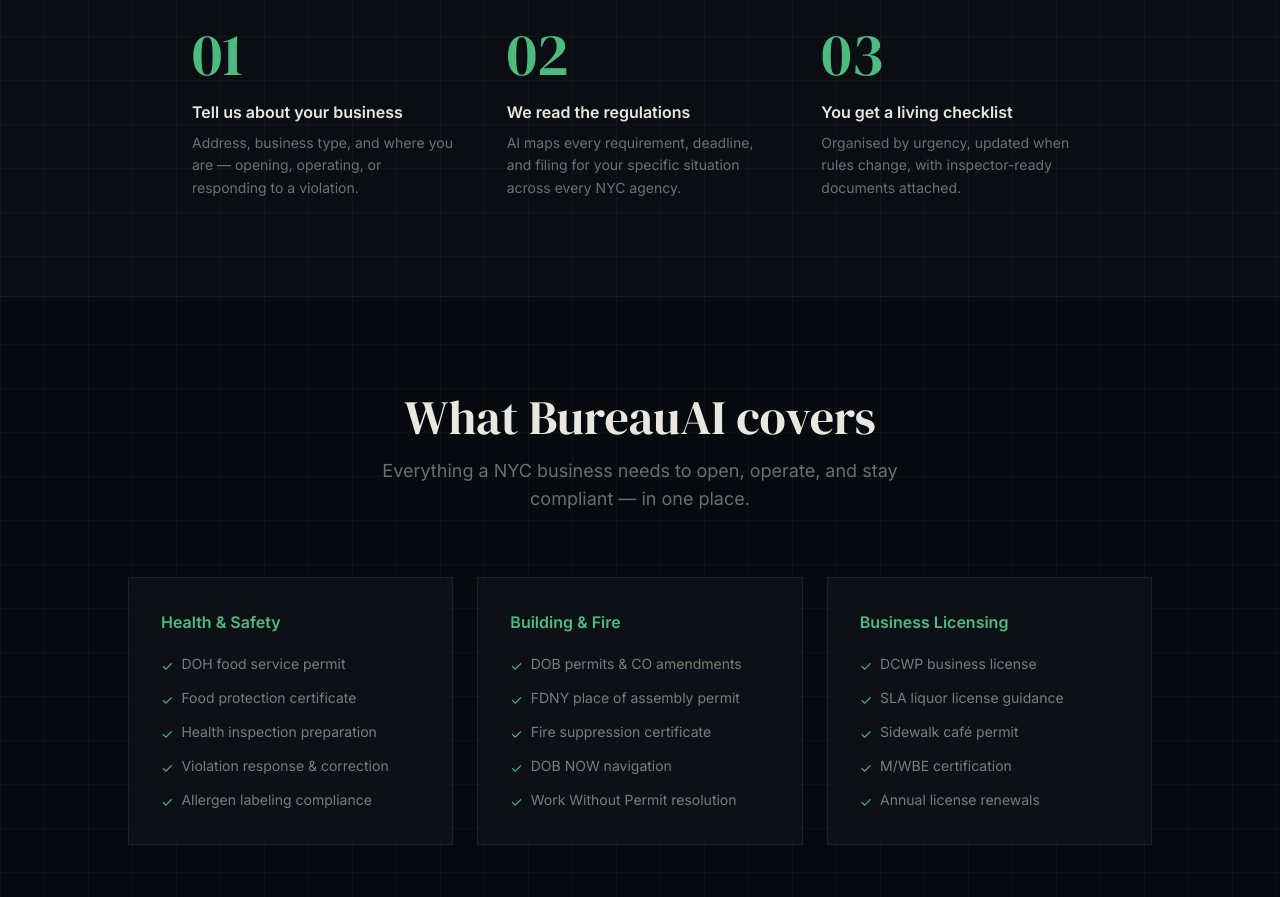
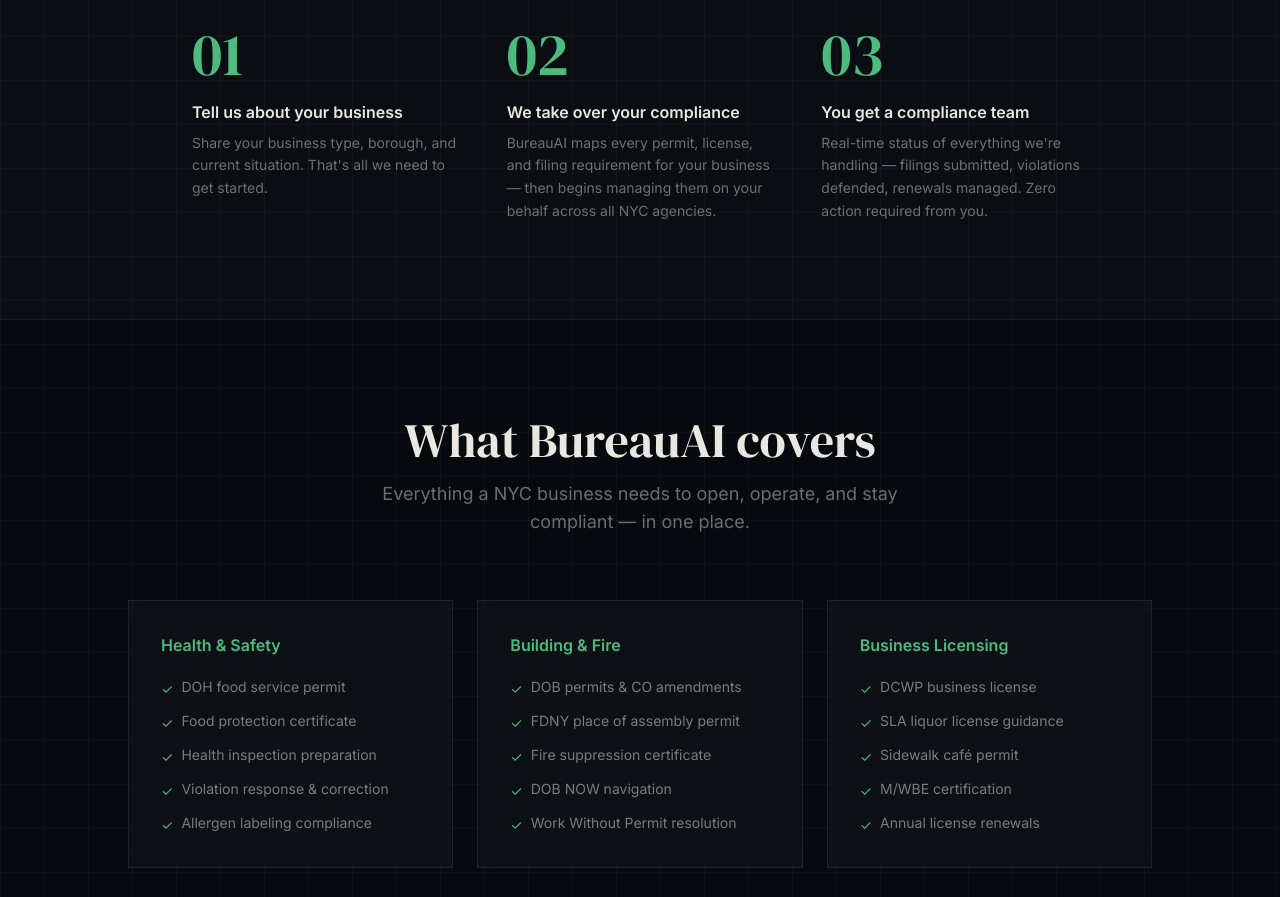
Before and after one commit to Ruelkey123/BureauAI, a Next.js app: page / in a window 1280 px wide. Shown: the part 1900-2797 px from the top of the page. Built offline with nearby package versions, Linux system fonts and the light colour scheme.

Commit message:
copy: how it works — service delivery steps, not self-service

```diff
--- a/app/_components/HowItWorksSection.tsx
+++ b/app/_components/HowItWorksSection.tsx
@@ -1,7 +1,7 @@
 const steps = [
-  { n: '01', title: 'Tell us about your business', body: 'Address, business type, and where you are — opening, operating, or responding to a violation.' },
-  { n: '02', title: 'We read the regulations', body: 'AI maps every requirement, deadline, and filing for your specific situation across every NYC agency.' },
-  { n: '03', title: 'You get a living checklist', body: 'Organised by urgency, updated when rules change, with inspector-ready documents attached.' },
+  { n: '01', title: 'Tell us about your business', body: 'Share your business type, borough, and current situation. That\'s all we need to get started.' },
+  { n: '02', title: 'We take over your compliance', body: 'BureauAI maps every permit, license, and filing requirement for your business — then begins managing them on your behalf across all NYC agencies.' },
+  { n: '03', title: 'You get a compliance team', body: 'Real-time status of everything we\'re handling — filings submitted, violations defended, renewals managed. Zero action required from you.' },
 ]
 
 export default function HowItWorksSection() {
```
